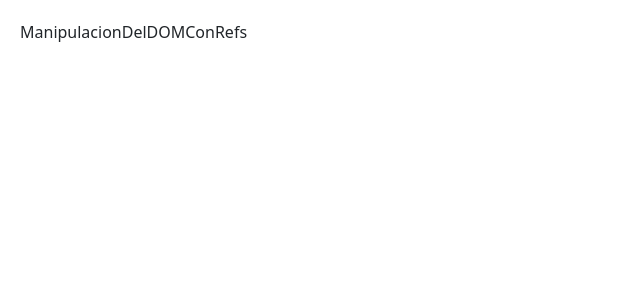
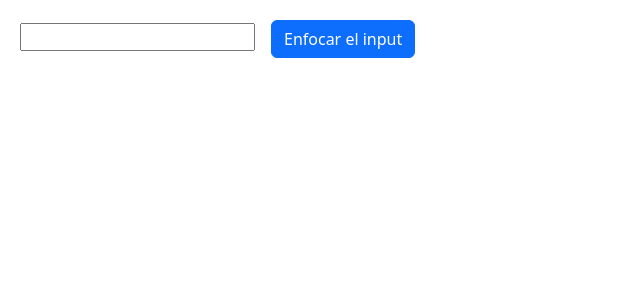
Before and after one commit to dgutierrez21/Learning-ReactJS--React-Docs, a React (Vite) app in the folder 01-learn/: page / in a window 1280 px wide. Shown: the top 300 px of the page, without its empty margins (0-640 px from the left). Built offline with nearby package versions, Linux system fonts and the light colour scheme.

Commit message:
Ejemplo: enfocar una entrada de texto

```diff
--- a/01-learn/src/05-puertas-de-escape/02-Manipulacion-del-DOM-con-Refs/ManipulacionDelDOMConRefs.jsx
+++ b/01-learn/src/05-puertas-de-escape/02-Manipulacion-del-DOM-con-Refs/ManipulacionDelDOMConRefs.jsx
@@ -1,5 +1,11 @@
+import { Form } from "./form/Form";
+
 const ManipulacionDelDOMConRefs = () => {
-  return <div>ManipulacionDelDOMConRefs</div>;
+  return (
+    <>
+      <Form />
+    </>
+  );
 };
 
 export default ManipulacionDelDOMConRefs;
--- /dev/null
+++ b/01-learn/src/05-puertas-de-escape/02-Manipulacion-del-DOM-con-Refs/form/Form.jsx
@@ -0,0 +1,18 @@
+import { useRef } from "react";
+
+export const Form = () => {
+  const inputRef = useRef(null);
+
+  function handleClick() {
+    inputRef.current.focus();
+    console.log(inputRef.current);
+  }
+  return (
+    <>
+      <input ref={inputRef} type="text" />
+      <button onClick={handleClick} className="btn btn-primary ms-3">
+        Enfocar el input
+      </button>
+    </>
+  );
+};
```
Also changed, not shown: 01-learn/src/05-puertas-de-escape/02-Manipulacion-del-DOM-con-Refs/ManipulacionDelDOMConRefs.txt.
